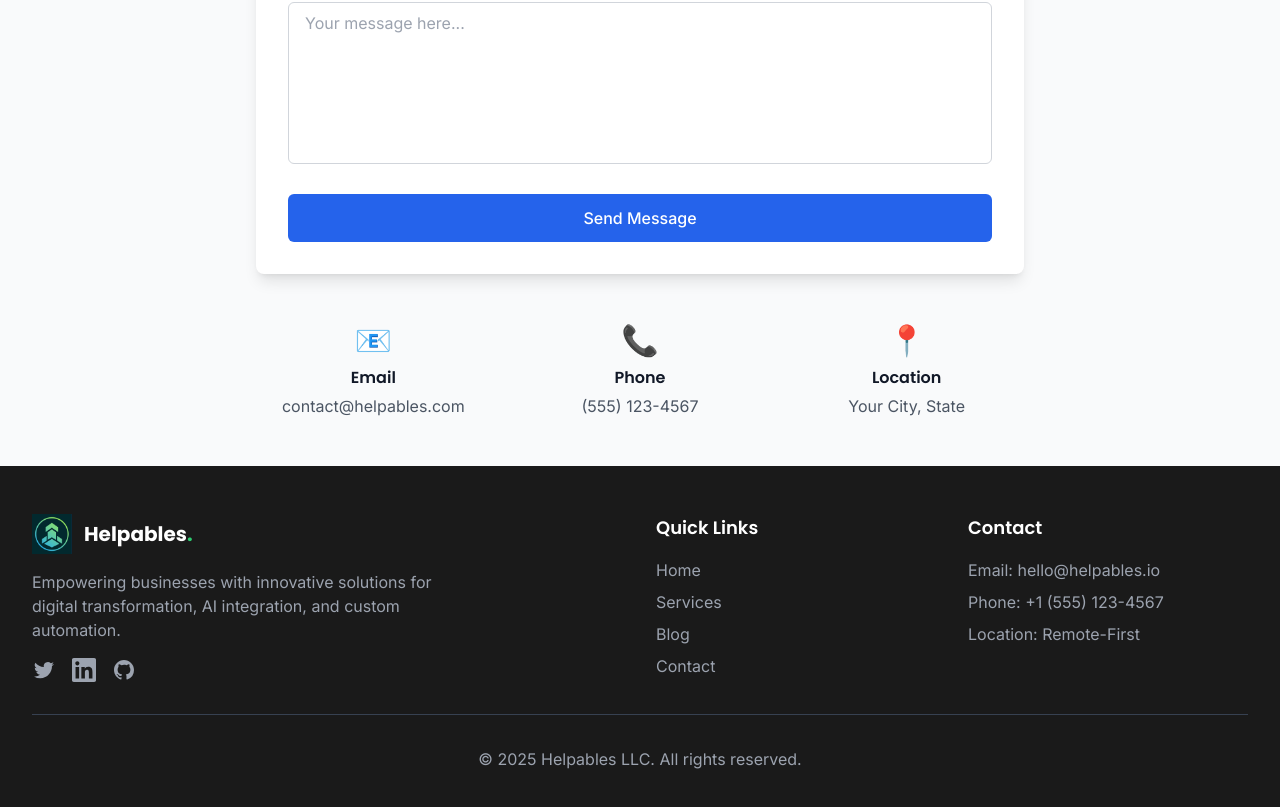
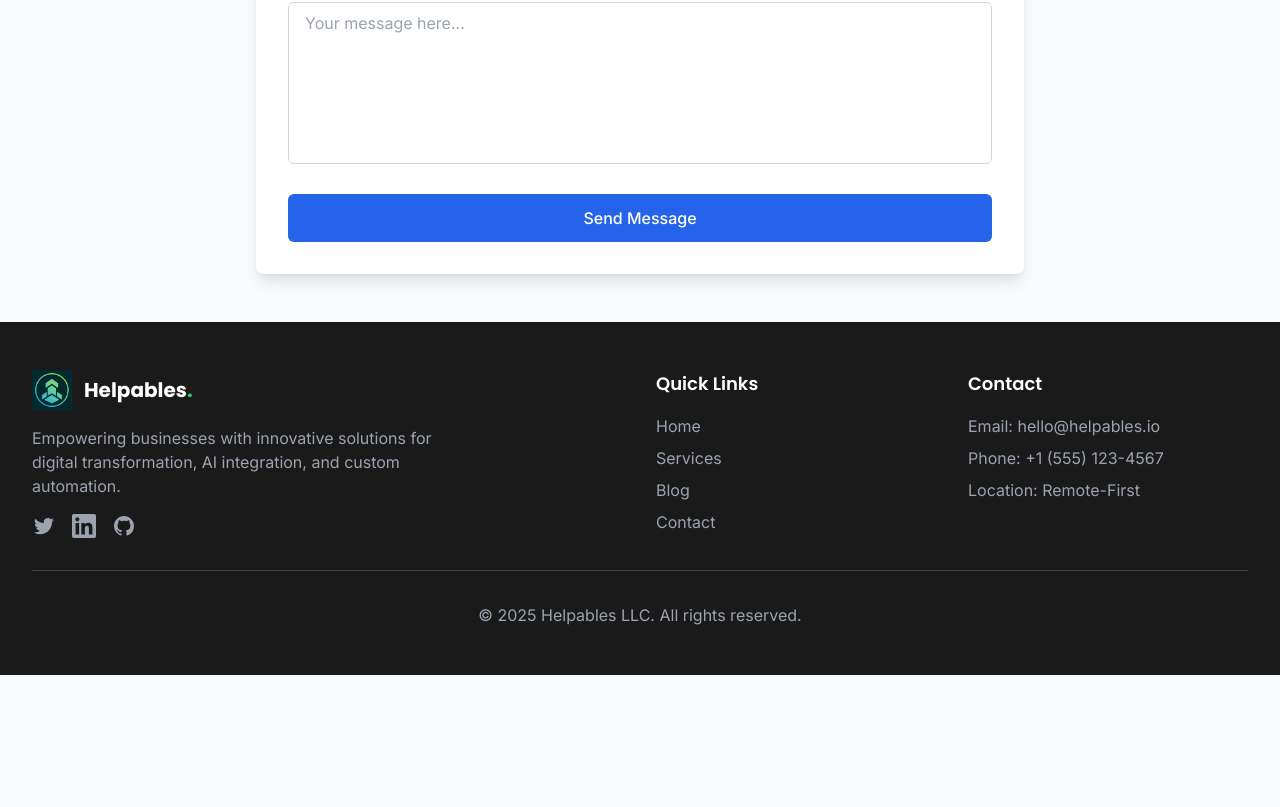
Before and after one commit to cliqueadmin-h/helpablesllc, a Next.js app in the folder frontend/: page /contact in a window 1280 px wide. Shown: the part 678-1485 px from the top of the page. After the commit the page ends 1353 px from the top, so only its background shows below. Built offline with nearby package versions, Linux system fonts and the light colour scheme.

Commit message:
Remove contact info section from contact page

```diff
--- a/frontend/app/contact/page.tsx
+++ b/frontend/app/contact/page.tsx
@@ -174,24 +174,6 @@ export default function ContactPage() {
             </form>
           )}
         </div>
-
-        <div className="mt-12 grid md:grid-cols-3 gap-8 text-center">
-          <div>
-            <div className="text-3xl mb-2">📧</div>
-            <h3 className="font-semibold text-gray-900 mb-1">Email</h3>
-            <p className="text-gray-600">contact@helpables.com</p>
-          </div>
-          <div>
-            <div className="text-3xl mb-2">📞</div>
-            <h3 className="font-semibold text-gray-900 mb-1">Phone</h3>
-            <p className="text-gray-600">(555) 123-4567</p>
-          </div>
-          <div>
-            <div className="text-3xl mb-2">📍</div>
-            <h3 className="font-semibold text-gray-900 mb-1">Location</h3>
-            <p className="text-gray-600">Your City, State</p>
-          </div>
-        </div>
       </div>
     </div>
   );
```
